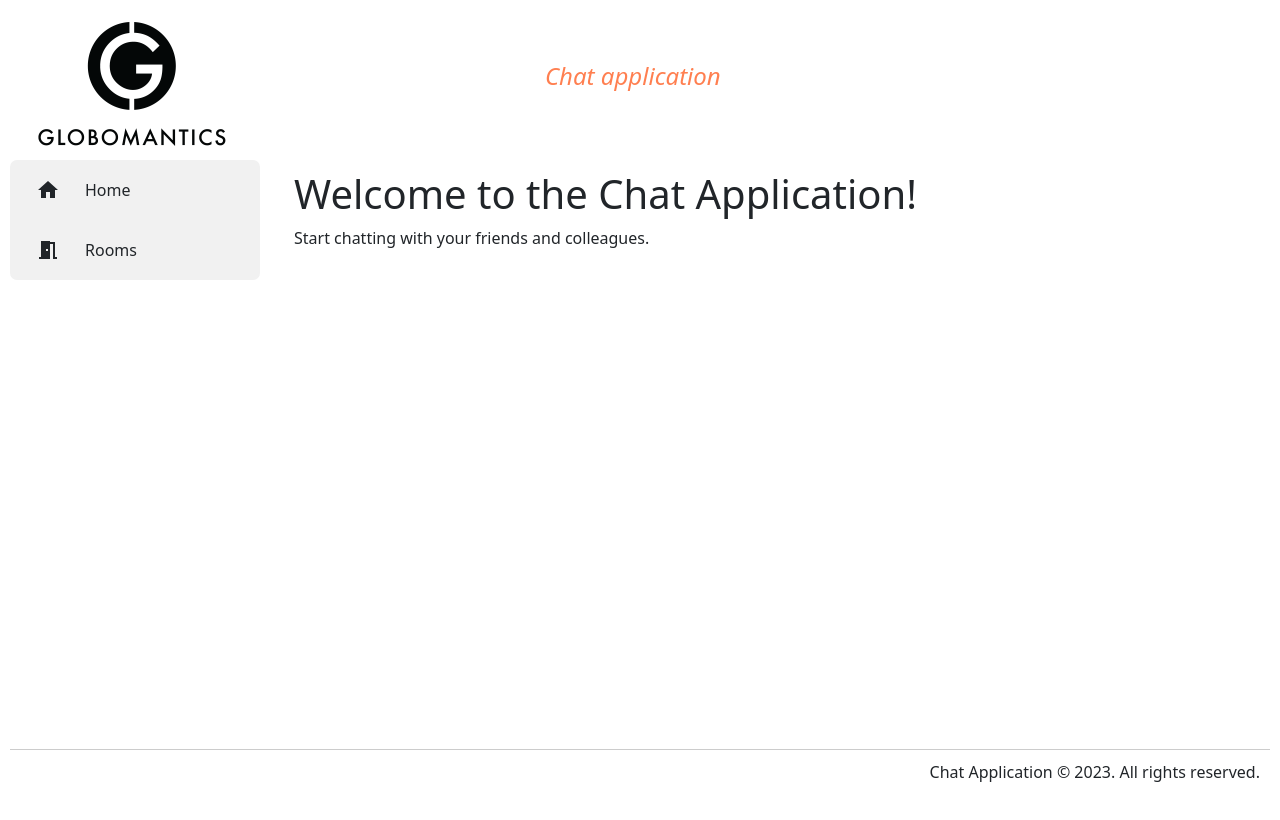
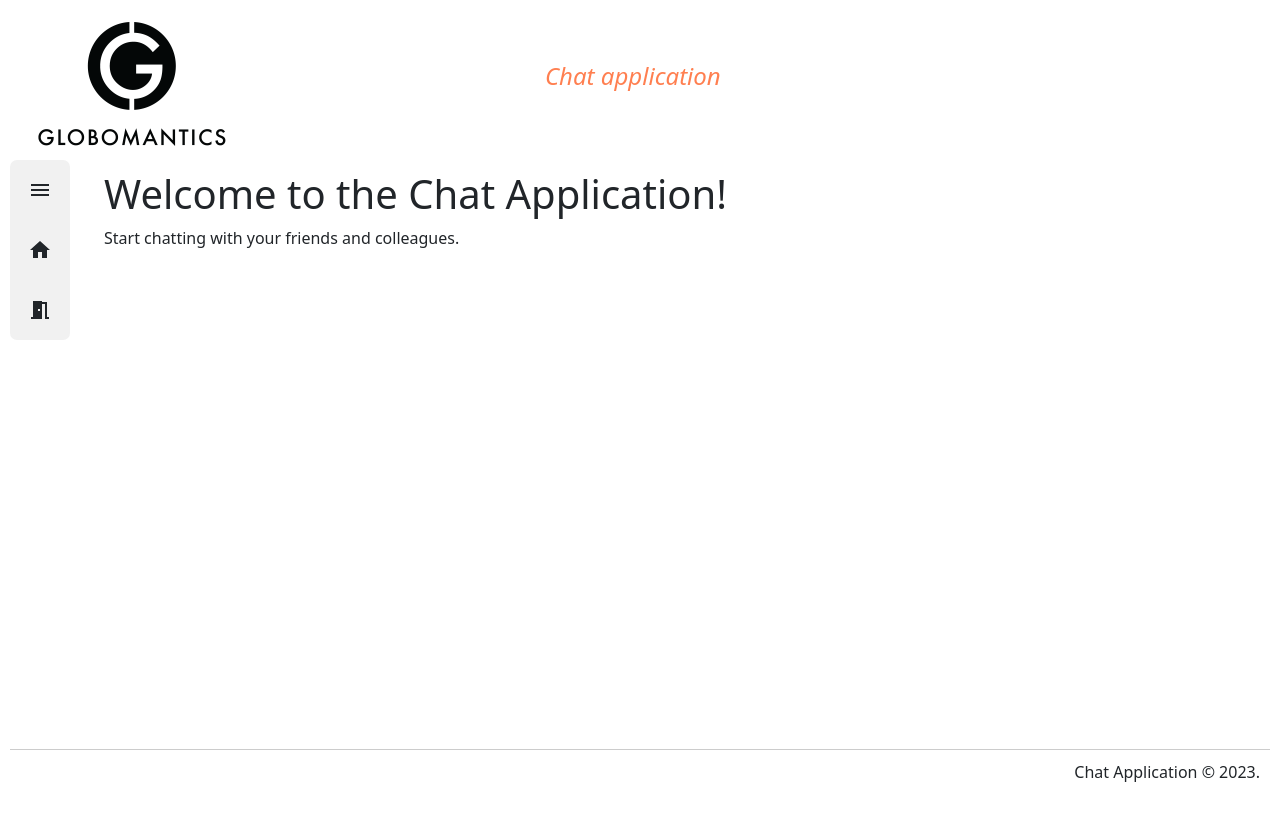
Before and after one commit to PhilThson/ChatFront, a React app: page / in a window 1280 px wide. Built offline with nearby package versions, Linux system fonts and the light colour scheme.

Commit message:
Chowanie menu bocznego

```diff
--- a/src/components/ChatRoom.js
+++ b/src/components/ChatRoom.js
@@ -4,6 +4,7 @@ import { BASE_HUB_URL } from '../settings/constants';
 import { HubConnectionBuilder } from '@microsoft/signalr';
 import { UserDataContext } from '../context/UserDataContext';
 import ValidationMessage from '../utils/WarningMessage';
+import '../styles/ChatRoom.css';
 
 const ChatRoom = () => {
   const [message, setMessage] = useState('');
@@ -76,6 +77,7 @@ const ChatRoom = () => {
         />
         <button type="submit">Send</button>
       </form>
+      <div className="messages">
         <ul className='list-group'>
           {messages.map((msg, index) => (
             <li key={index} className={
@@ -86,6 +88,7 @@ const ChatRoom = () => {
           ))}
         </ul>
       </div>
+    </div>
   );
 };
 
--- a/src/components/Footer.js
+++ b/src/components/Footer.js
@@ -1,7 +1,7 @@
 const Footer = () => {
   return (
     <footer>
-      <p>Chat Application &copy; 2023. All rights reserved.</p>
+      <p>Chat Application &copy; 2023.</p>
     </footer>
   );
 };
--- a/src/components/Layout.js
+++ b/src/components/Layout.js
@@ -9,9 +9,7 @@ const Layout = () => {
     <div className="layout">
       <Header subtitle="Chat application" />
       <div className="general-container">
-        <div className="sidebar">
-          <Sidebar />
-        </div>
+        <Sidebar />
         <div className="content">
           <Outlet />
         </div>
--- a/src/components/Sidebar.js
+++ b/src/components/Sidebar.js
@@ -1,24 +1,33 @@
 import { SidebarData } from "./SidebarData";
 import { useNavigate } from 'react-router-dom';
+import MenuIcon from '@mui/icons-material/Menu';
+import React, { useState } from 'react';
 
 const Sidebar = () => {
+  const [sidebar, setSidebar] = useState(false);
   const navigate = useNavigate();
 
-  const handleClick = (route) => {
-    navigate(route);
-  };
+  const showSidebar = () => setSidebar(!sidebar);
+  const handleClick = (route) => navigate(route);
 
   return (
+    <div className={`sidebar ${sidebar ? "active" : ""}`}>
+      <div className="menu-icon" onClick={showSidebar} >
+        <MenuIcon />
+      </div>
       <ul className="sidebar-list">
         {SidebarData.map((element, i) => {
           return (
-          <li key={i} onClick={() => handleClick(element.link)}>
+            <li key={i}
+              onClick={() => handleClick(element.link)}
+              >
               <div id="icon">{element.icon}</div>{" "}
               <div id="title">{element.title}</div>
             </li>
           )
         })}
       </ul>
+    </div>
   );
 };
 
--- /dev/null
+++ b/src/styles/ChatRoom.css
@@ -0,0 +1,3 @@
+.messages .list-group {
+  list-style: none;
+}
--- a/src/styles/Layout.css
+++ b/src/styles/Layout.css
@@ -17,30 +17,46 @@
 }
 
 .sidebar {
-  width: 250px;
+  width: 60px;
   height: 100%;
   background-color: #f1f1f1;
   border-radius: 7px;
   margin-right: 1.5rem;
+  display: flex;
+  flex-direction: column;
+  transition: width 0.5s ease;
+  overflow: hidden;
+  align-items: flex-start;
+}
+
+.sidebar.active {
+  width: 250px;
+}
+
+.menu-icon {
+  display: flex;
+  align-items: center;
+  justify-content: center;
+  height: 60px;
+  cursor: pointer;
+  width: 100%;
 }
 
 .sidebar-list {
-  height: auto;
   padding: 0;
   margin: 0;
-  width: 100%;;
+  width: 100%;
+  list-style-type: none;
 }
 
 .sidebar-list li {
-  width: 100%;
   height: 60px;
   border-radius: 7px;
-  list-style-type: none;
-  margin: 0%;
+  padding: 0 10px;
   display: flex;
-  flex-direction: row;
-  justify-content: center;
+  /* justify-content: center; */
   align-items: center;
+  transition: padding 0.3s ease, background-color 0.3s ease;
 }
 
 .sidebar-list li:hover {
@@ -49,13 +65,26 @@
 }
 
 .sidebar-list li #icon {
-  flex: 30%;
+  flex: 1;
   display: grid;
   place-items: center;
 }
 
 .sidebar-list li #title {
-  flex: 70%;
+  flex: 0;
+  opacity: 0;
+  max-height: 60px;
+  overflow: hidden;
+  transition: opacity 0.3s ease, transform 0.3s ease;
+  transform-origin: top left;
+  transform: scaleY(0);
+  transition-delay: 0.1s;
+}
+
+.sidebar.active .sidebar-list li #title {
+  flex: 3;
+  opacity: 1;
+  transform: scaleY(1);
 }
 
 footer {
@@ -66,18 +95,3 @@ footer {
   border-top: 1px solid #ccc;
   padding: 10px;
 }
-
-.b-example-divider {
-  width: 100%;
-  height: 3rem;
-  background-color: rgba(0, 0, 0, .1);
-  border: solid rgba(0, 0, 0, .15);
-  border-width: 1px 0;
-  box-shadow: inset 0 .5em 1.5em rgba(0, 0, 0, .1), inset 0 .125em .5em rgba(0, 0, 0, .15);
-}
-
-.b-example-vr {
-  flex-shrink: 0;
-  width: 1.5rem;
-  height: 100vh;
-}
```
Lines whose indentation alone changed are shown as unchanged.
